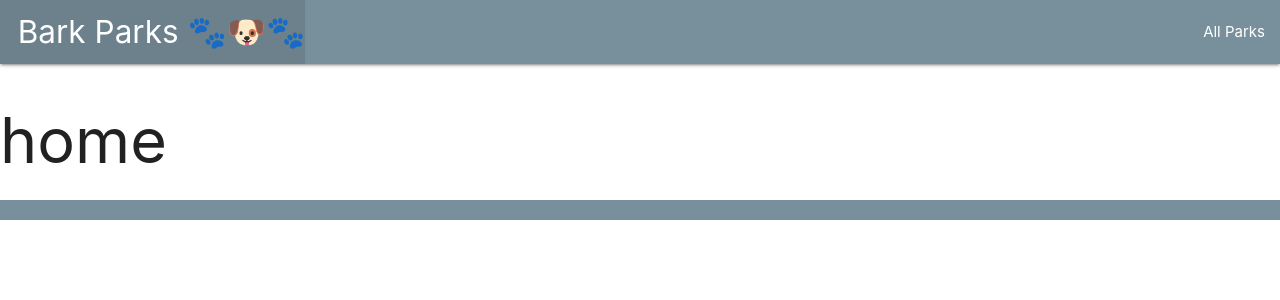
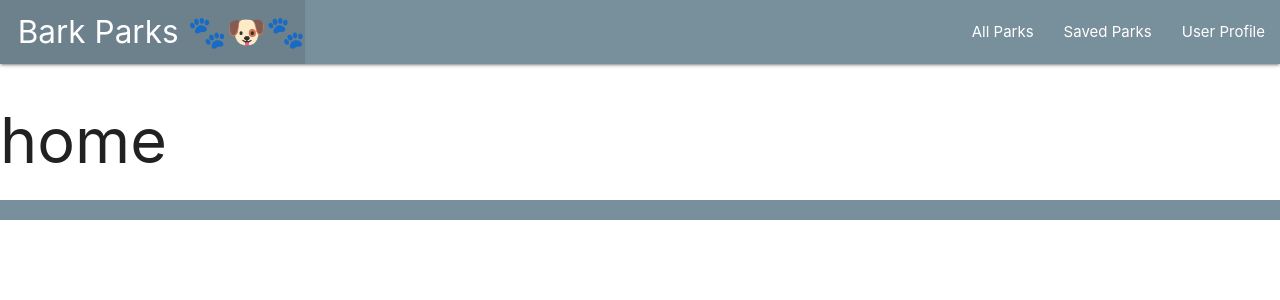
Before and after one commit to dustinowen/BarkParks, a Django app: page / in a window 1280 px wide. Shown: the top 300 px of the page. Run offline with Django 3.2, Linux system fonts and the light colour scheme.

Commit message:
Build favorites and profile urls, views, pages

```diff
--- a/main_app/templates/base.html
+++ b/main_app/templates/base.html
@@ -32,6 +32,8 @@
           </ul>
           <ul class="right">
             <li><a href="{% url 'parksindex' %}">All Parks</a></li>
+            <li><a href="{% url 'favorites' %}">Saved Parks</a></li>
+            <li><a href="{% url 'user_profile' %}">User Profile</a></li>
             </ul>
         </div>
       </nav>
--- /dev/null
+++ b/main_app/templates/user/favorites.html
@@ -0,0 +1,6 @@
+{% extends 'base.html' %}
+{% block content %}
+
+<h3>favorite parks will go here</h3>
+
+{% endblock %}
--- /dev/null
+++ b/main_app/templates/user/profile.html
@@ -0,0 +1,6 @@
+{% extends 'base.html' %}
+{% block content %}
+
+<h1>Hello {{ user.get_username }}!</h1>
+
+{% endblock %}
--- a/main_app/urls.py
+++ b/main_app/urls.py
@@ -5,4 +5,6 @@ urlpatterns = [
     path('', views.home, name='home'),
     path('parks/', views.parks_index, name='parksindex'),
     path('parks/<int:park_id>/', views.parks_detail, name="park_details"),
+    path('user/', views.user_profile, name='user_profile'),
+    path('user/favorites/', views.favorites, name='favorites'),
 ]
--- a/main_app/views.py
+++ b/main_app/views.py
@@ -13,3 +13,10 @@ def parks_index(request):
 def parks_detail(request, park_id):
     park = DogParks.objects.get(id=park_id)
     return render(request, 'parks/details.html', { 'park': park })
+
+def favorites(request):
+    return render(request, 'user/favorites.html')
+
+
+def user_profile(request):
+    return render(request, 'user/profile.html')
```
